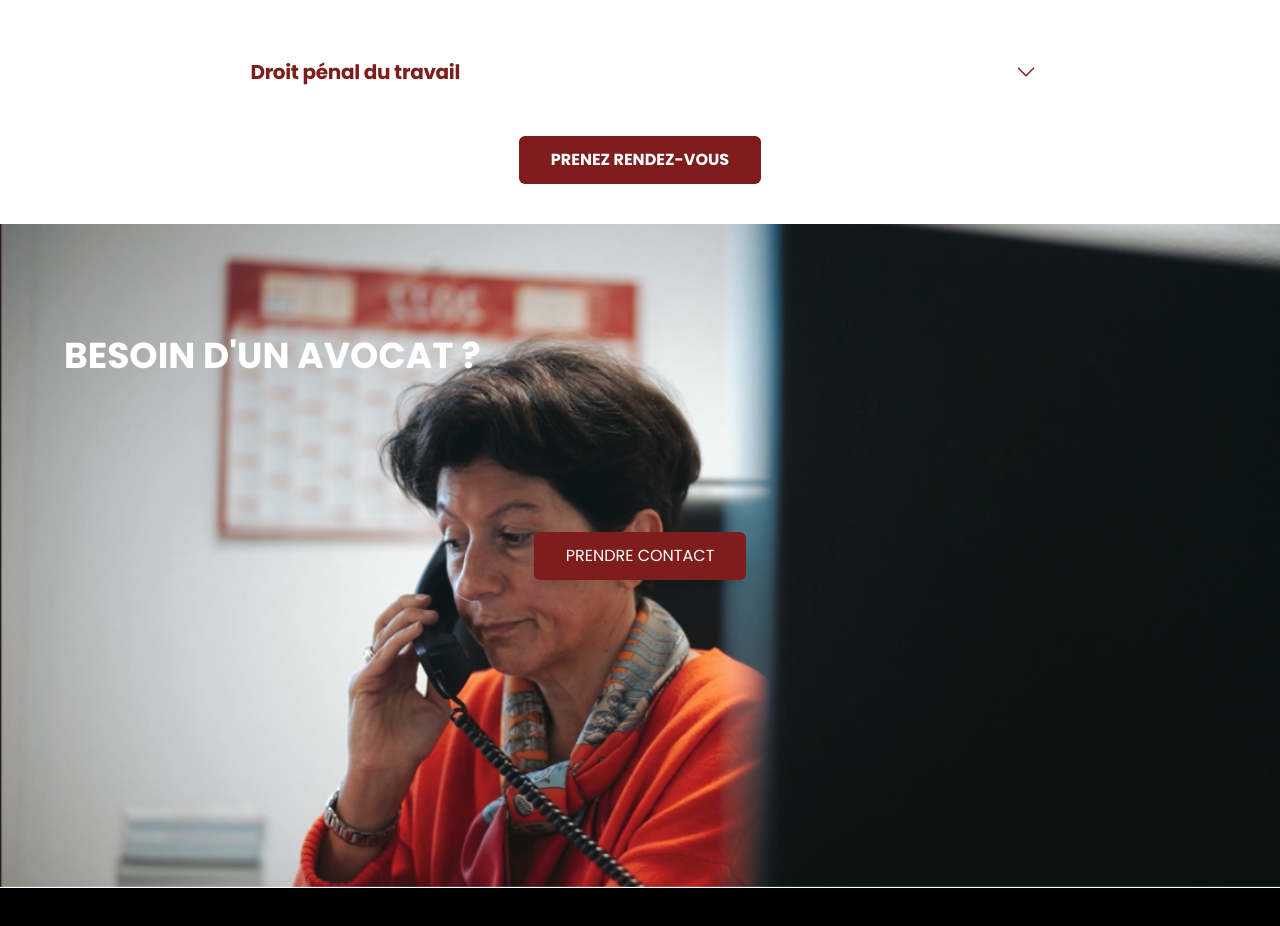
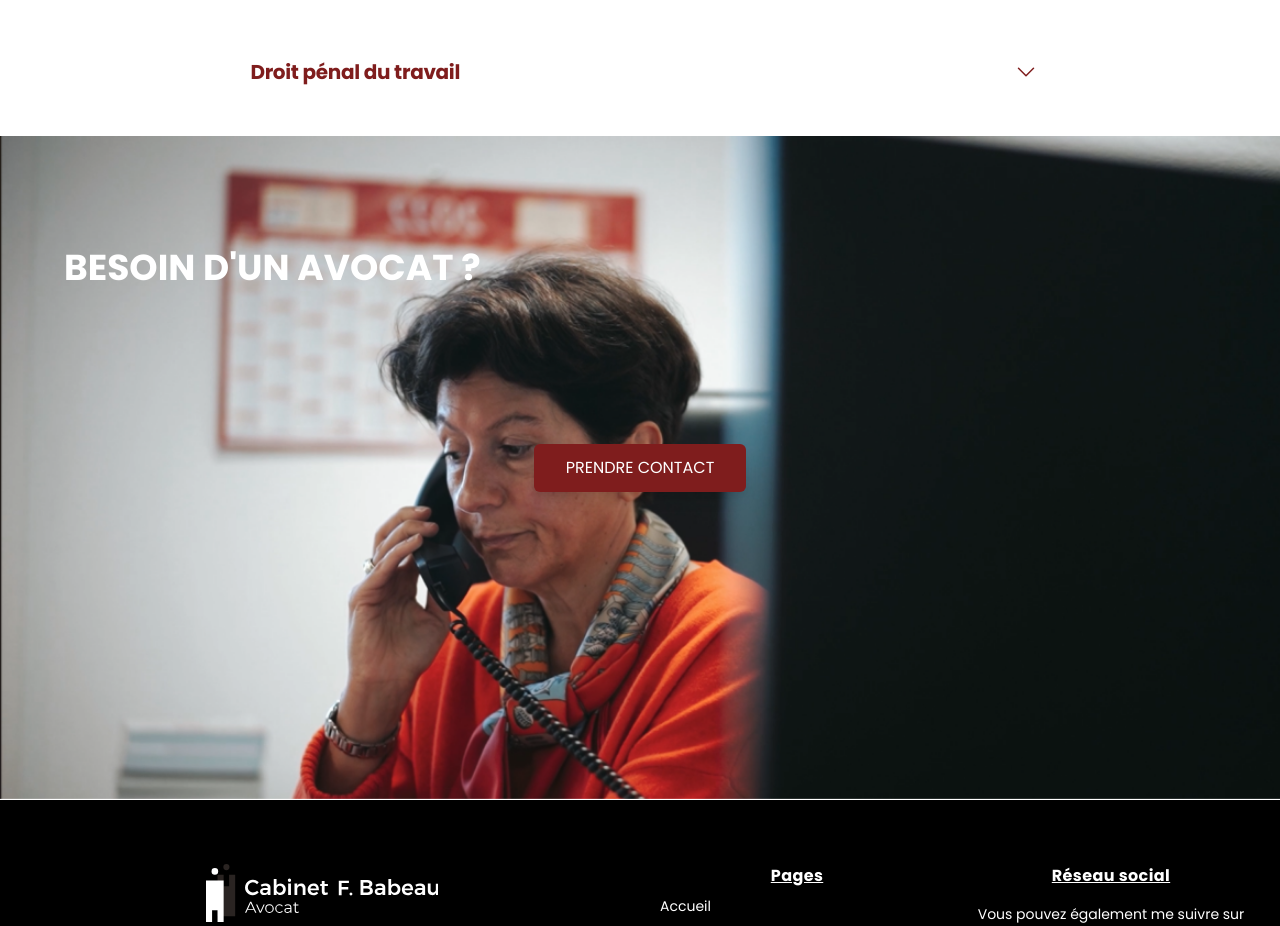
Before and after one commit to hyacinthengoma/notion_fl_bo, a Next.js app in the folder notion-blog/: page /Expertise/Droit-securite-sociale in a window 1280 px wide. Shown: the part 920-1846 px from the top of the page. Built offline with nearby package versions, Linux system fonts and the light colour scheme.

Commit message:
Update index.tsx

```diff
--- a/notion-blog/src/pages/Expertise/Droit-securite-sociale/index.tsx
+++ b/notion-blog/src/pages/Expertise/Droit-securite-sociale/index.tsx
@@ -143,7 +143,6 @@ export default function HomeDroitSecuSociale() {
                                 </div>
                             </div>
                         </div>
-                        <Link href={"/contact"} className={"bg-red-900 text-white py-3 px-8  rounded-md hover:bg-red-800 hover:text-white uppercase font-bold"}>prenez rendez-vous</Link>
                     </div>
                 </div>
             </div>
```
